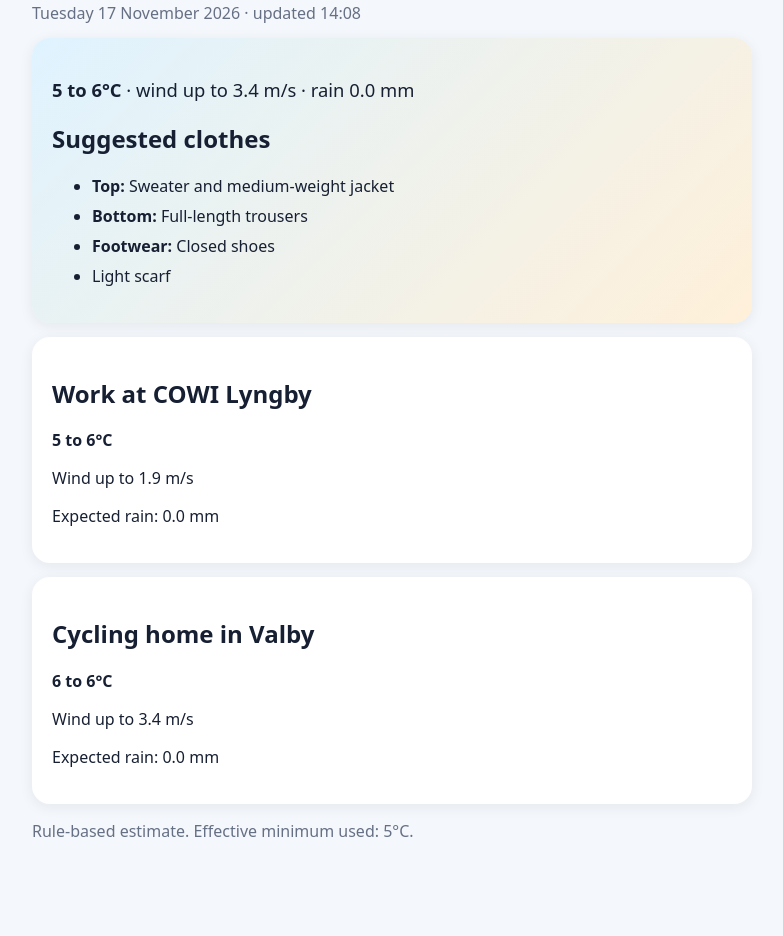
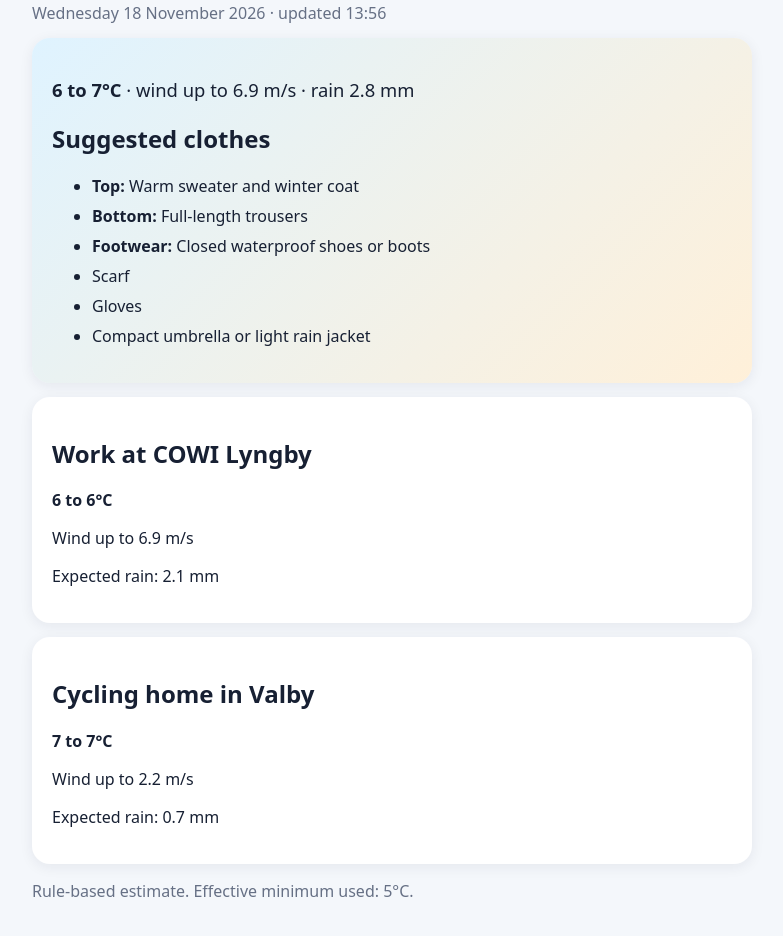
Before and after one commit to mathias1208/weather-outfit, a plain HTML site: page docs/index.html in a window 1280 px wide. Shown: the part 84-1020 px from the top of the page, without its empty margins (248-1031 px from the left). Before the commit the page ends 960 px from the top, so only its background shows below. Drawn offline with Linux system fonts and the light colour scheme.

Commit message:
Update morning outfit

```diff
--- a/docs/index.html
+++ b/docs/index.html
@@ -72,24 +72,24 @@
     <h1>Today's outfit</h1>
 
     <div class="muted">
-        Tuesday 17 November 2026
-        · updated 14:08
+        Wednesday 18 November 2026
+        · updated 13:56
     </div>
 
     <section class="hero">
 
         <p class="summary">
             <strong>
-                5
+                6
                 to
-                6°C
+                7°C
             </strong>
 
             · wind up to
-            3.4 m/s
+            6.9 m/s
 
             · rain
-            0.0 mm
+            2.8 mm
         </p>
 
         <h2>Suggested clothes</h2>
@@ -97,7 +97,7 @@
         <ul>
             <li>
                 <strong>Top:</strong>
-                Sweater and medium-weight jacket
+                Warm sweater and winter coat
             </li>
 
             <li>
@@ -107,10 +107,10 @@
 
             <li>
                 <strong>Footwear:</strong>
-                Closed shoes
+                Closed waterproof shoes or boots
             </li>
 
-            <li>Light scarf</li>
+            <li>Scarf</li><li>Gloves</li><li>Compact umbrella or light rain jacket</li>
         </ul>
 
     </section>
@@ -118,28 +118,6 @@
 
         <section class="card">
             <h2>Work at COWI Lyngby</h2>
-
-            <p>
-                <strong>
-                    5
-                    to
-                    6°C
-                </strong>
-            </p>
-
-            <p>
-                Wind up to
-                1.9 m/s
-            </p>
-
-            <p>
-                Expected rain:
-                0.0 mm
-            </p>
-        </section>
-
-        <section class="card">
-            <h2>Cycling home in Valby</h2>
 
             <p>
                 <strong>
@@ -151,12 +129,34 @@
 
             <p>
                 Wind up to
-                3.4 m/s
+                6.9 m/s
             </p>
 
             <p>
                 Expected rain:
-                0.0 mm
+                2.1 mm
+            </p>
+        </section>
+
+        <section class="card">
+            <h2>Cycling home in Valby</h2>
+
+            <p>
+                <strong>
+                    7
+                    to
+                    7°C
+                </strong>
+            </p>
+
+            <p>
+                Wind up to
+                2.2 m/s
+            </p>
+
+            <p>
+                Expected rain:
+                0.7 mm
             </p>
         </section>
 
```
